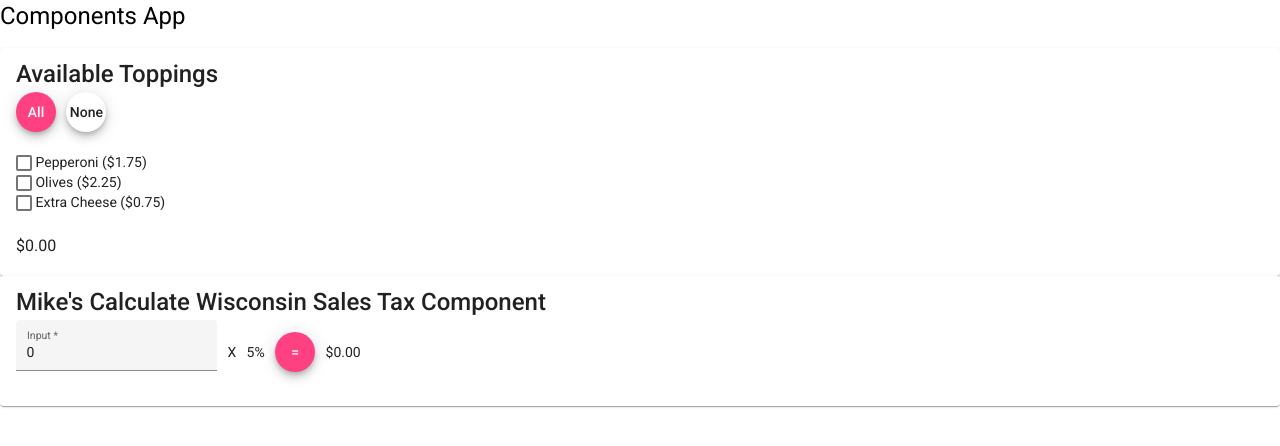
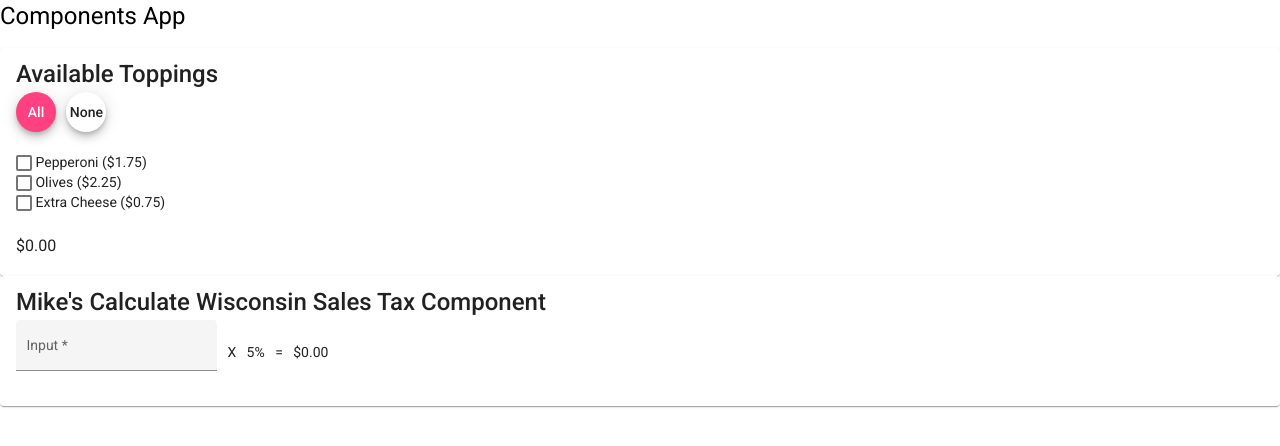
Before and after one commit to tsteelematc/components-5, an Angular app: page / in a window 1280 px wide. Shown: the top 446 px of the page. Built offline with nearby package versions, Linux system fonts and the light colour scheme.

Commit message:
Placeholder text now displays and sales tax calculation is now automatic

```diff
--- a/src/app/wisconsin-sales-tax/wisconsin-sales-tax.component.html
+++ b/src/app/wisconsin-sales-tax/wisconsin-sales-tax.component.html
@@ -17,12 +17,7 @@
         &nbsp;
         {{ wisconsinSalesTaxRate | percent }}
         &nbsp;
-        <button
-            mat-mini-fab
-            (click)="calculateTax"
-        >
             =
-        </button>
         &nbsp;
         {{ wisconsinSalesTax | currency }}
     </mat-card-content>
--- a/src/app/wisconsin-sales-tax/wisconsin-sales-tax.component.ts
+++ b/src/app/wisconsin-sales-tax/wisconsin-sales-tax.component.ts
@@ -12,11 +12,10 @@ export class WisconsinSalesTaxComponent implements OnInit {
   ngOnInit(): void {
   }
 
-  subtotal = 0;
+  subtotal = "";
   wisconsinSalesTaxRate = 0.05;
-  wisconsinSalesTax = 0;
 
-  get calculateTax() {
-    return this.wisconsinSalesTax = this.subtotal * this.wisconsinSalesTaxRate;
+  get wisconsinSalesTax() {
+    return  Number(this.subtotal) * this.wisconsinSalesTaxRate;
   };
 }
```
